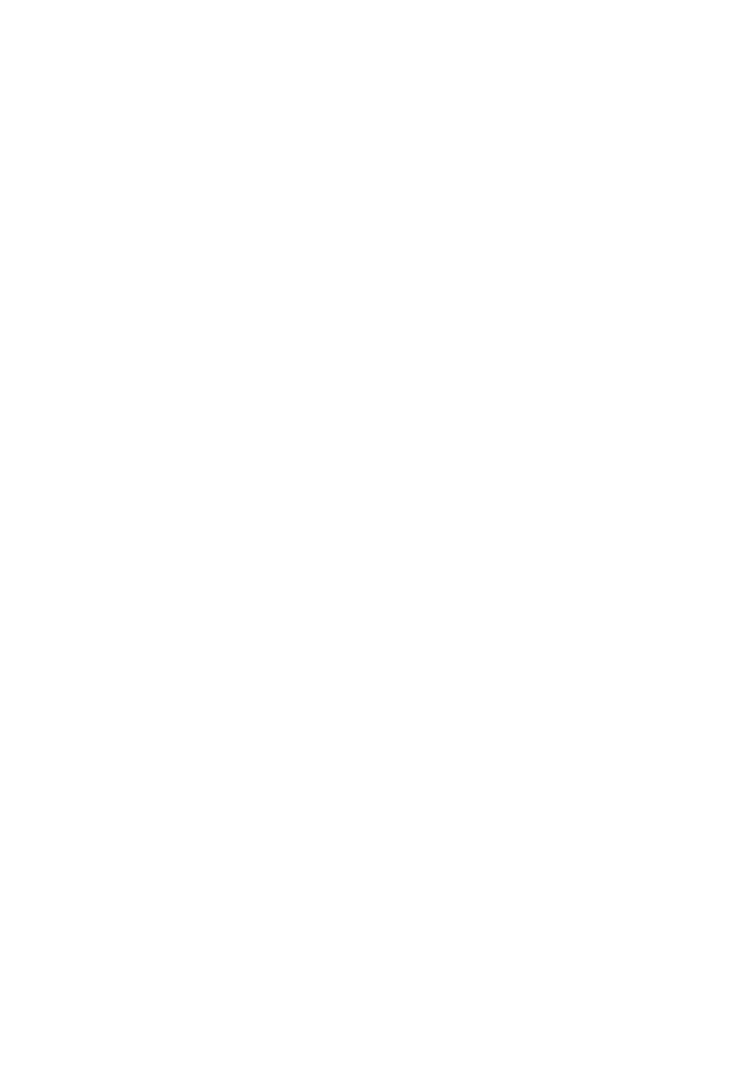
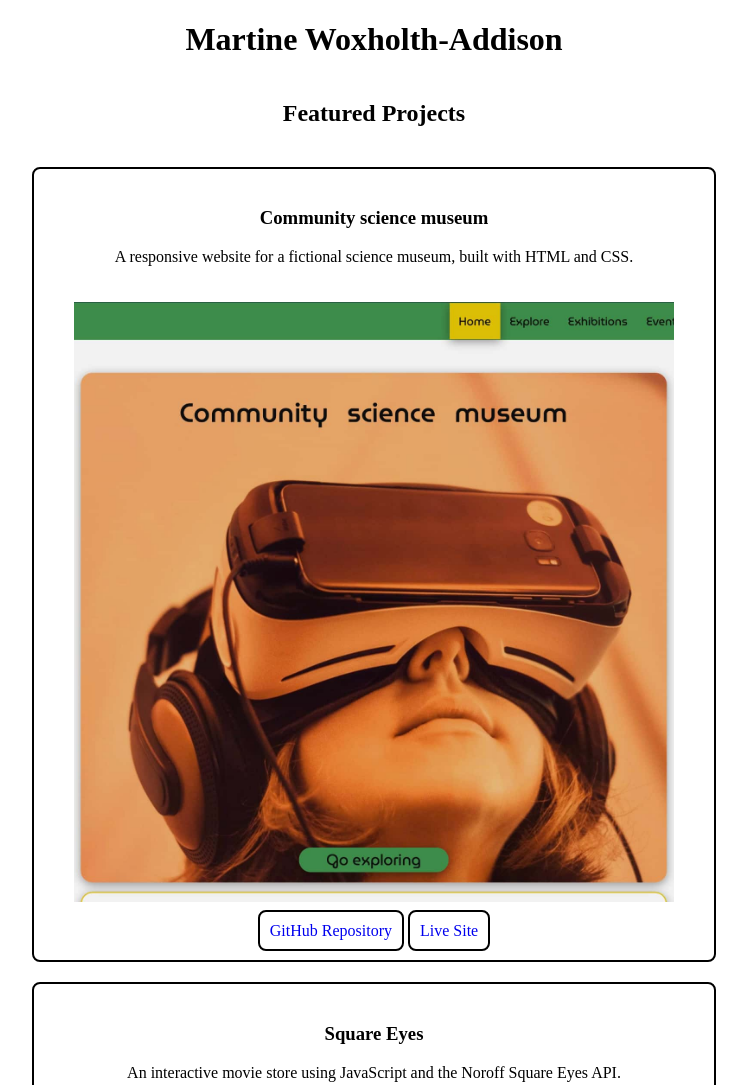
Before and after one commit to Martine04384/FED1-portfolio-woxholth-addison, a plain HTML site: page index.html in a window 1280 px wide. Shown: the top 1085 px of the page, without its empty margins (266-1013 px from the left). Before the commit the page ends 800 px from the top, so only its background shows below. Drawn offline with Linux system fonts and the light colour scheme.

Commit message:
Simple template for portfolio page

```diff
--- a/index.html
+++ b/index.html
@@ -4,11 +4,55 @@
 <head>
     <meta charset="UTF-8">
     <meta name="viewport" content="width=device-width, initial-scale=1.0">
-    <title>Document</title>
+    <title>Martine Woxholth-Addison | Portfolio</title>
+    <meta name="description"
+        content="A portfolio showcasing three frontend development projects: Community Science Museum, Square Eyes, and Powder Paths." />
+    <link rel="stylesheet" href="styles.css" />
 </head>
 
 <body>
-
+    <header>
+        <h1>Martine Woxholth-Addison</h1>
+    </header>
+    <main>
+        <h1></h1>
+        <section>
+            <h2>Featured Projects</h2>
+            <article>
+                <h3>Community science museum</h3>
+                <p>A responsive website for a fictional science museum, built with HTML and CSS.</p>
+                <div class="image-container">
+                    <img src="./assets/screenshot-homepage-community-science-museum.jpg"
+                        alt="Community Science Museum homepage thumbnail">
+                </div>
+                <a href="https://github.com/Martine04384/FED1-semester-project-1-woxholth-addison"
+                    target="_blank">GitHub Repository</a>
+                <a href="https://martine04384.github.io/FED1-semester-project-1-woxholth-addison/" target="_blank">Live
+                    Site</a>
+            </article>
+            <article>
+                <h3>Square Eyes</h3>
+                <p>An interactive movie store using JavaScript and the Noroff Square Eyes API.</p>
+                <div class="image-container">
+                    <img src="./assets/screenshot-homepage-square-eyes.jpg" alt="Square Eyes homepage thumbnail">
+                </div>
+                <a href="https://github.com/Martine04384/JS1-CA-Addison" target="_blank">GitHub Repository</a>
+                <a href="https://martine04384.github.io/JS1-CA-Addison/" target="_blank">Live Site</a>
+            </article>
+            <article>
+                <h3>Powder Paths</h3>
+                <p>A skitouring blog platform with post creation, login, and edit features.</p>
+                <div class="image-container">
+                    <img src="./assets/screenshot-homepage-powder-paths.jpg" alt="Powder Paths blog homepage thumbnail">
+                </div>
+                <a href="https://github.com/NoroffFEU/FED1-PE1-Martine04384" target="_blank">GitHub Repository</a>
+                <a href="https://powderpaths.netlify.app" target="_blank">Live Site</a>
+            </article>
+        </section>
+    </main>
+    <footer>
+        <p>&copy; 2025 Martine Woxholth-Addison</p>
+    </footer>
 </body>
 
 </html>
--- a/styles.css
+++ b/styles.css
@@ -0,0 +1,46 @@
+main {
+    margin: 0px auto;
+}
+
+h1, h2, h3 {
+    text-align: center;
+}
+
+section {
+    display: flex;
+    flex-direction: column;
+    align-items: center;
+    gap: 20px;
+}
+
+article {
+    border: 2px solid black;
+    border-radius: 8px;
+    padding: 20px;
+    text-align: center;
+}
+
+article a {
+    border: 2px solid black;
+    border-radius: 8px;
+    padding: 10px;
+    text-align: center;
+    text-decoration: none;
+}
+
+article a:hover {
+    background-color: antiquewhite;
+}
+
+.image-container {
+    height: 600px;
+    width: 600px;
+    overflow: hidden;
+    padding: 20px;
+}
+
+.image-container img {
+    height: 100%;
+    width: 100%;
+    object-fit: cover;
+}
```
Also changed, not shown: assets/screenshot-homepage-community-science-museum.jpg (added), assets/screenshot-homepage-powder-paths.jpg (added), assets/screenshot-homepage-square-eyes.jpg (added), 2 other files.
